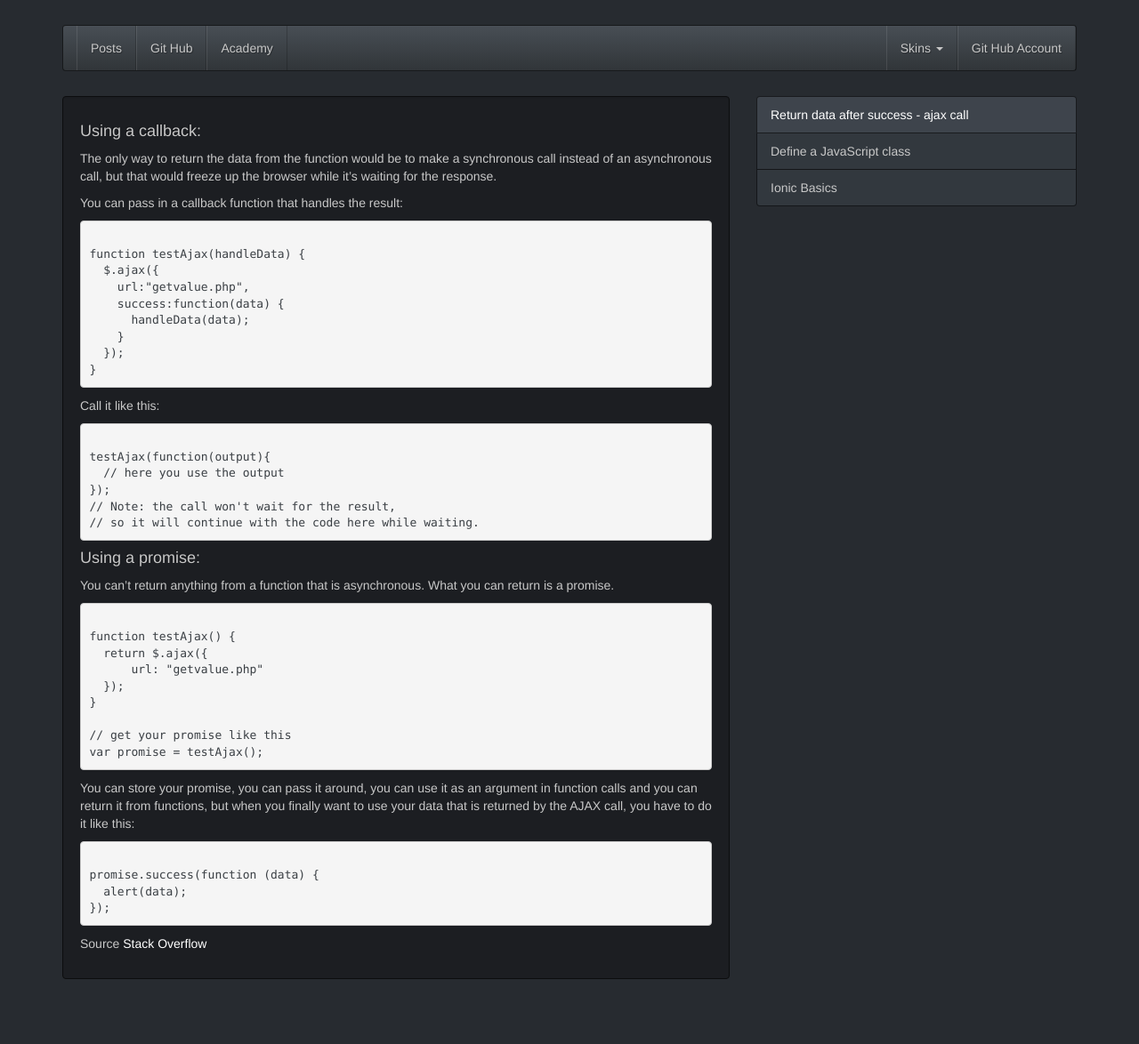
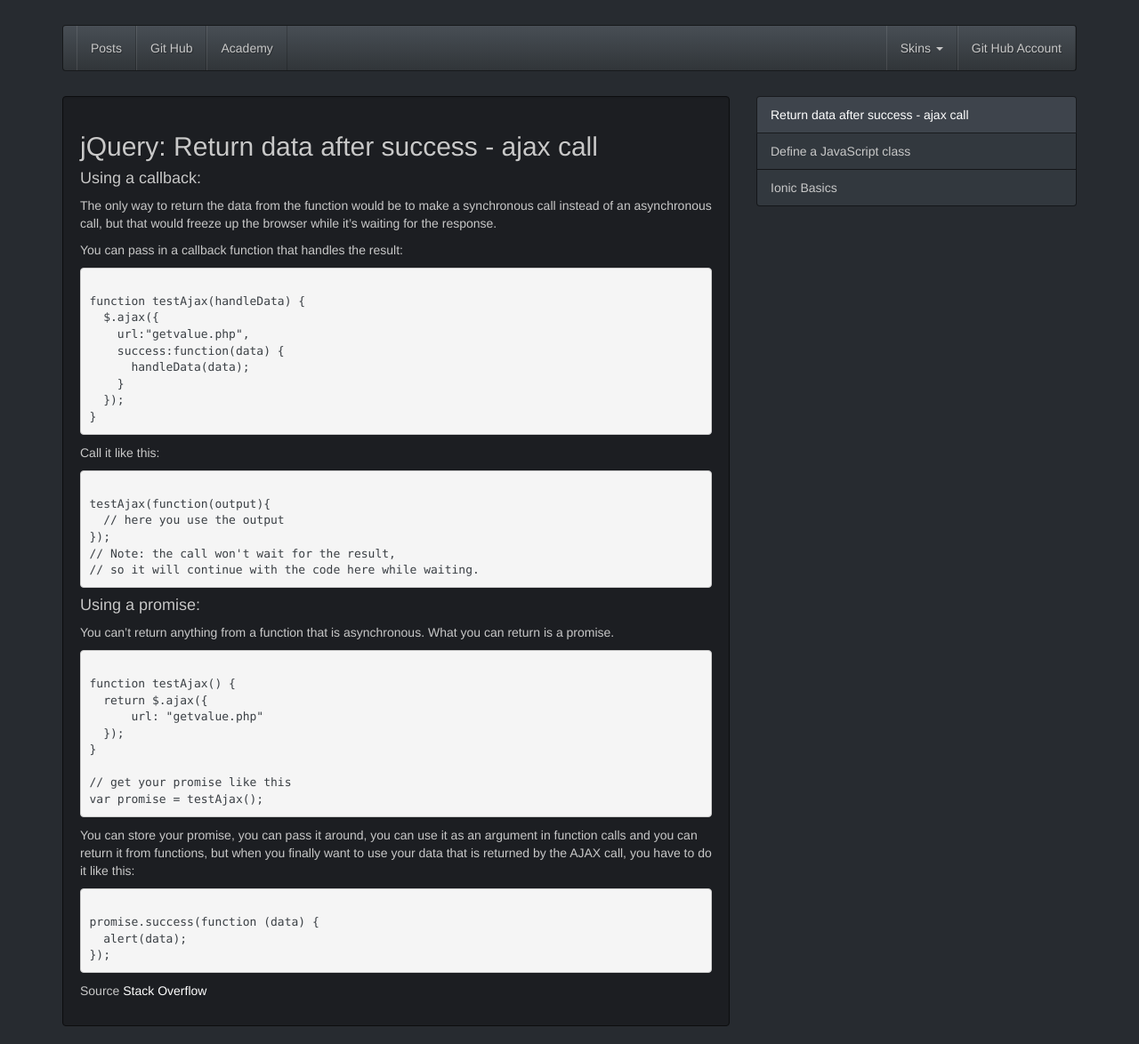
Before and after one commit to donvercety/donvercety.github.io, a Jekyll site: the page built from _posts/2014-12-10-return-ajax-result.md, in a window 1280 px wide. Shown: the whole page at 89% size. Built offline with Jekyll 4.4.1, drawn with Linux system fonts in a browser that asks for light colours; nearby versions of some CDN libraries; before the commit the page ends 1121 px from its top, so only the background shows below that.

Commit message:
Update 2014-12-10-return-ajax-result.md

```diff
--- a/_posts/2014-12-10-return-ajax-result.md
+++ b/_posts/2014-12-10-return-ajax-result.md
@@ -14,6 +14,9 @@ description: >
   from functions, but when you finally want to use your data that
   is returned by the AJAX call.
 ---
+
+jQuery: Return data after success - ajax call
+---------------------------------------------
 
 #### Using a callback:
 
```
